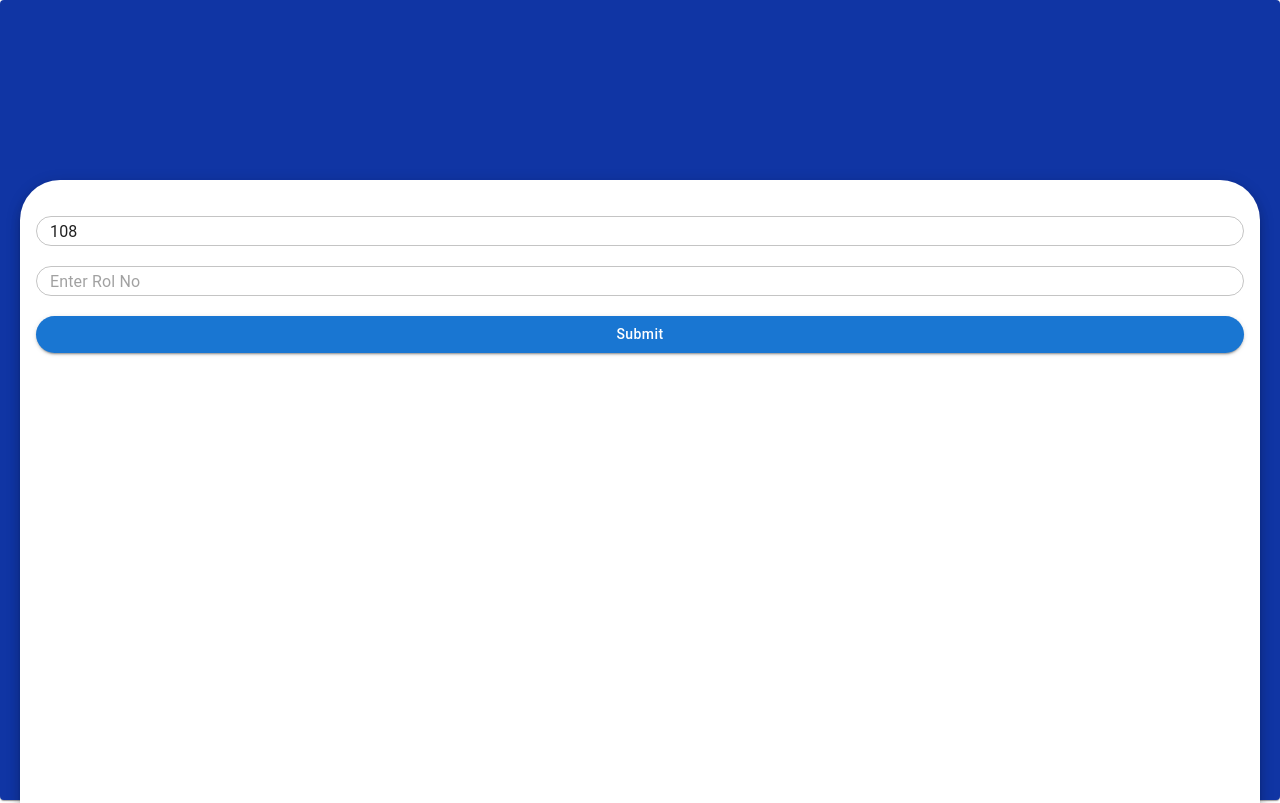
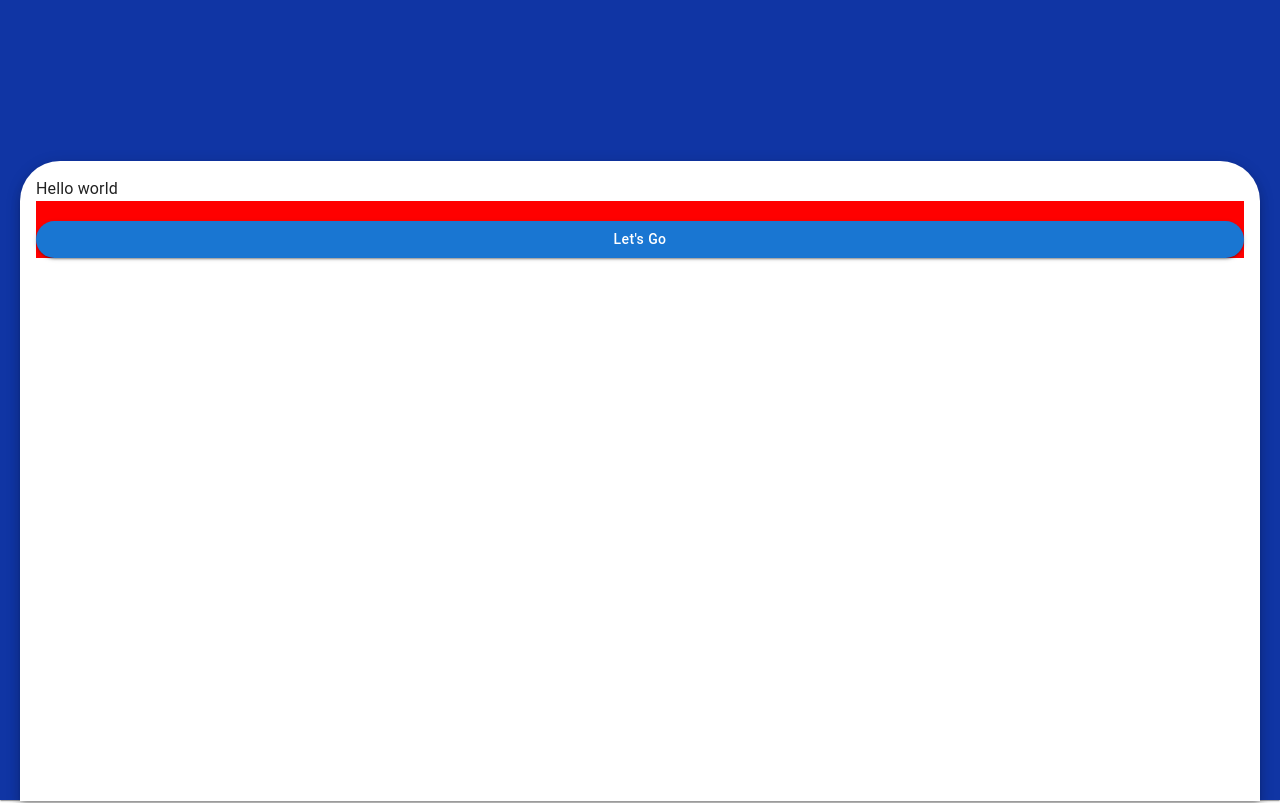
Before and after one commit to nknitish/taxCalculator, a React (Create React App) app: page / in a window 1280 px wide. Shown: the top 803 px of the page. Built offline with nearby package versions, Linux system fonts and the light colour scheme.

Commit message:
Worked on Layout

```diff
--- a/src/App.js
+++ b/src/App.js
@@ -1,6 +1,7 @@
-import Home from "./components/templates/Home";
+import { Layout } from "./components/atom/Layout/Layout";
+import Home from "./components/organisms/Home/Home";
 function App() {
-  return <Home />;
+  return <Layout>{<Home />}</Layout>;
 }
 
 export default App;
--- a/src/components/atom/Button/Button.jsx
+++ b/src/components/atom/Button/Button.jsx
@@ -12,4 +12,16 @@ const Button = ({ text, ...props }) => (
   </StyledButton>
 );
 
-export { Button };
+//---
+
+const StyledButtonContainer = styled("div")`
+  width: 100%;
+  background-color: red;
+  bottom: 10px;
+`;
+
+const ButtonContainer = (props) => (
+  <StyledButtonContainer> {props.children}</StyledButtonContainer>
+);
+
+export { Button, ButtonContainer };
--- a/src/components/atom/Layout/Layout.jsx
+++ b/src/components/atom/Layout/Layout.jsx
@@ -1,9 +1,10 @@
 import React from "react";
-import { Paper, CardContent, styled } from "@mui/material";
+import { Paper, styled } from "@mui/material";
 
 const LayoutCard = styled(Paper)`
-  padding: 20px;
+  padding: 1px 20px;
   height: 100vh;
+  border-radius: 0px;
   background-color: #1035a4;
 `;
 
--- /dev/null
+++ b/src/components/molecules/Welcome.jsx
@@ -0,0 +1,15 @@
+import { ParentCard } from "../atom/Card/Card";
+import { Button, ButtonContainer } from "../atom/Button/Button";
+
+const Welcome = () => {
+  return (
+    <ParentCard>
+      Hello world
+      <ButtonContainer>
+        <Button text={"Let's go"} />
+      </ButtonContainer>
+    </ParentCard>
+  );
+};
+
+export default Welcome;
--- /dev/null
+++ b/src/components/organisms/Home/Home.jsx
@@ -0,0 +1,12 @@
+import Welcome from "../../molecules/Welcome";
+
+const Home = () => {
+  return (
+    <div>
+      <Welcome />
+      <Welcome />
+    </div>
+  );
+};
+
+export default Home;
--- a/src/components/templates/Home/Home.jsx
+++ /dev/null
@@ -1,26 +0,0 @@
-import React, { useState } from "react";
-import { Button } from "../../atom/Button/Button";
-import { Card, ParentCard } from "../../atom/Card/Card";
-import { InputField } from "../../atom/InputField/InputField";
-import { Layout } from "../../atom/Layout/Layout";
-
-const Home = () => {
-  const [name, setName] = useState(108);
-  return (
-    <div>
-      <Layout>
-        <ParentCard>
-          <InputField
-            placeholder="Enter Gross Salary"
-            value={name}
-            onChange={(e) => setName(e.target.value)}
-          />
-          <InputField placeholder="Enter Rol No " />
-          <Button text={"Submit"} onClick={() => alert("Done ")} />
-        </ParentCard>
-      </Layout>
-    </div>
-  );
-};
-
-export default Home;
```
Also changed, not shown: src/components/organisms/Home/index.js (renamed from src/components/templates/Home/index.js).
